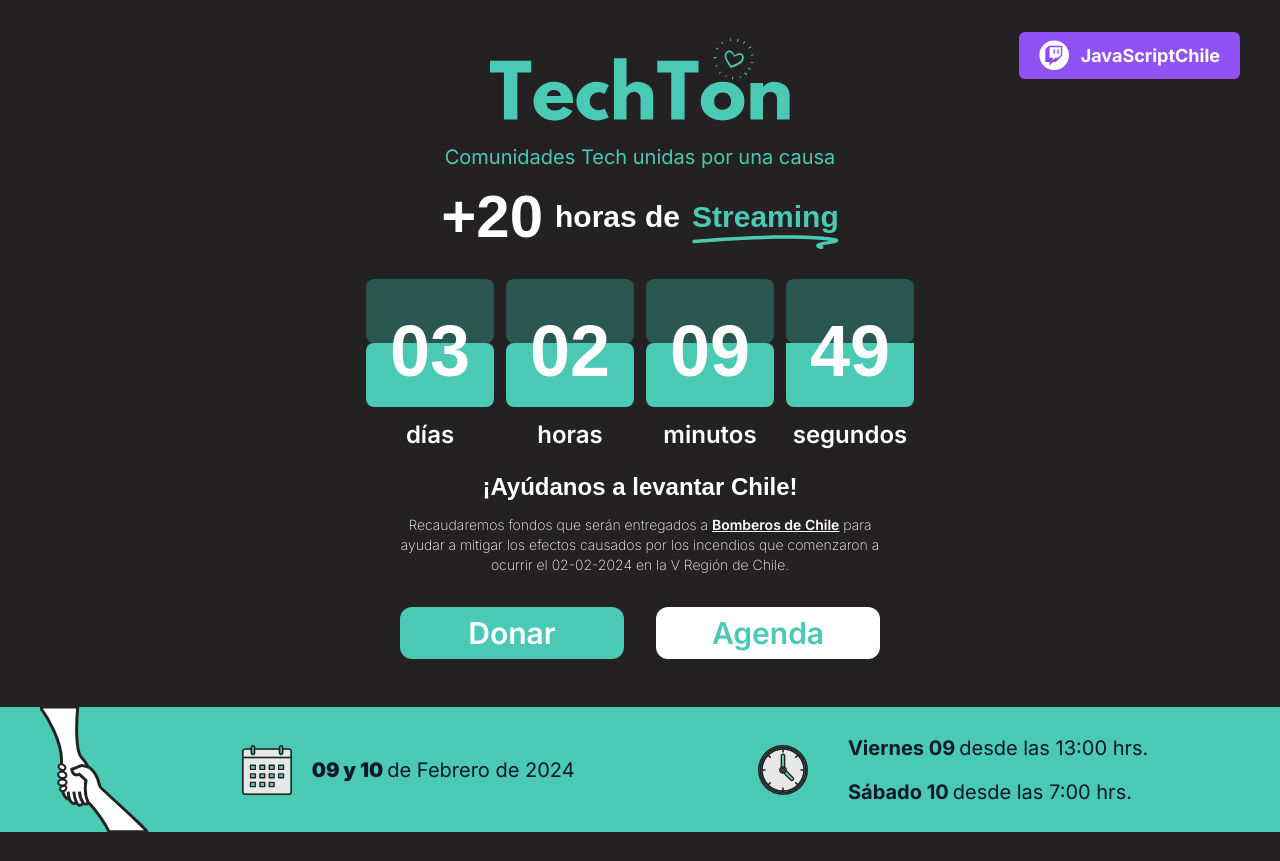
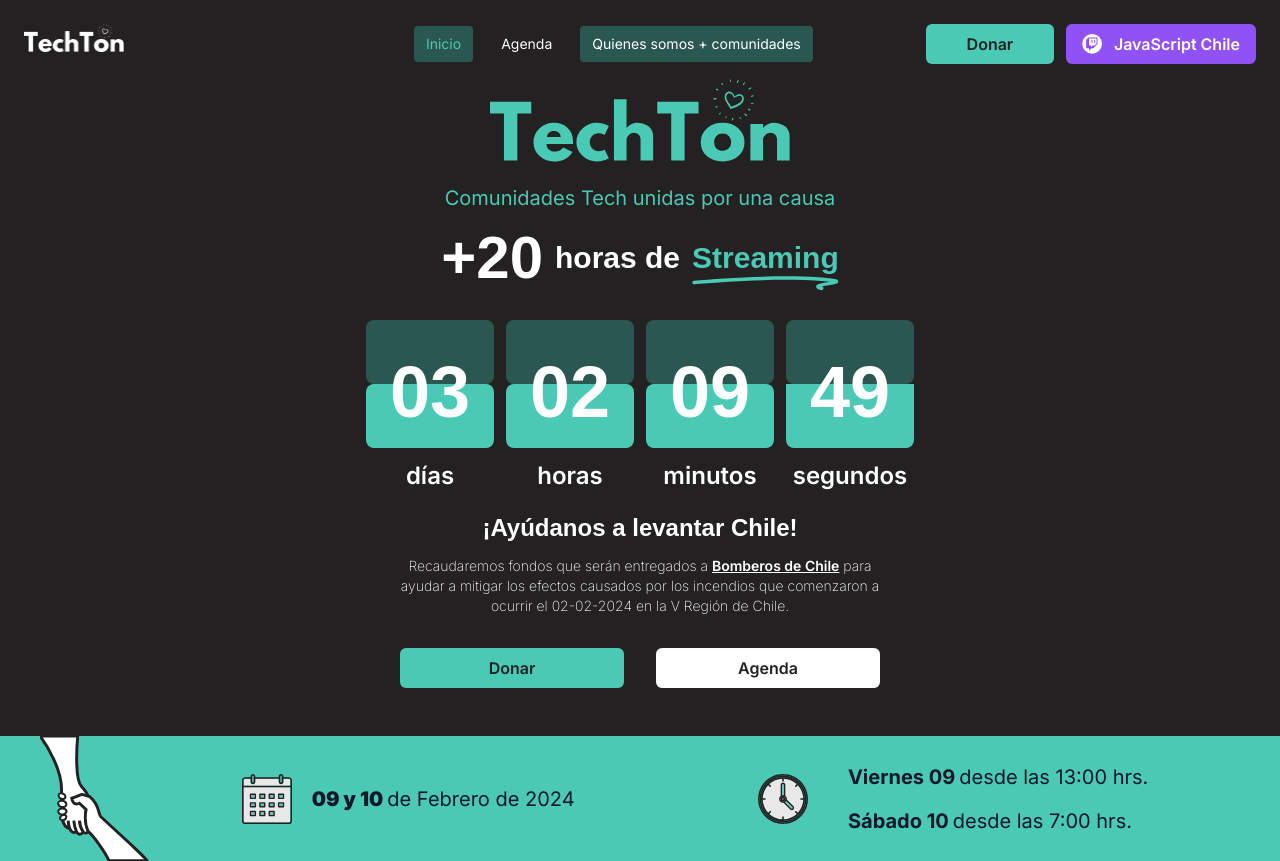
Before and after one commit to JSConfCL/TechTon-landing, a Next.js app: page / in a window 1280 px wide. Before the commit the page ends 832 px from the top, so only its background shows below. Built offline with nearby package versions, Linux system fonts and the light colour scheme; a web font is replaced by a local one.

Commit message:
feat: se agrega navbar

```diff
--- a/src/app/layout.js
+++ b/src/app/layout.js
@@ -2,8 +2,8 @@
 import { Inter, Kufam, MuseoModerno } from "next/font/google";
 
 import "./globals.css";
-import { TwitchButton } from "@/components/TwitchButton";
 import { Footer } from "@/components/Footer";
+import { Navbar } from "@/components/NavBar";
 
 const inter = Inter({
   subsets: ["latin"],
@@ -31,13 +31,9 @@
       lang="es"
       className={`${inter.variable} ${roboto_mono.variable} ${museo_moderno.variable}`}
     >
-      <body
-        className={`${inter.className} min-h-max bg-[#232121] text-white`}
-      >
-        <div className="hidden lg:block mt-8 mr-10">
-          <TwitchButton />
-        </div>
-        <main className="px-3 lg:px-64 pb-12 lg:-mt-16">{children}</main>
+      <body className={`${inter.className} min-h-max bg-[#232121] text-white`}>
+        <Navbar />
+        <main className="px-3 lg:px-64 pb-12 lg:-mt-8">{children}</main>
         <Footer />
       </body>
     </html>
--- a/src/components/Button/Button.js
+++ b/src/components/Button/Button.js
@@ -10,14 +10,18 @@
   onClick,
   children,
   variant = "primary",
+  classnames = "",
+  setDefaultMinWidth = true,
 }) => {
   let variantColors = "bg-primary";
 
-  if (variant === "secondary") variantColors = "bg-white text-primary";
+  if (variant === "secondary") variantColors = "bg-white";
 
-  if (variant === "tertiary") variantColors = "bg-secondary text-primary";
+  if (variant === "tertiary") variantColors = "bg-secondary";
 
-  const className = `min-w-40 md:min-w-56 ${variantColors} rounded-xl text-center px-4 py-2 text-2xl md:text-3xl font-semibold`;
+  const className = `${
+    setDefaultMinWidth ? "min-w-40 md:min-w-56" : ""
+  } ${variantColors} text-sm md:text-base text-custom-gray rounded-md text-center px-4 py-2 text-2xl md:text-3xl font-semibold transition-all ${classnames}`;
   if (href && target) {
     return (
       <a id={id} className={className} href={href} target={target}>
@@ -48,4 +52,6 @@
   onClick: PropTypes.func,
   children: PropTypes.node,
   variant: PropTypes.string,
+  classnames: PropTypes.string,
+  setDefaultMinWidth: PropTypes.bool,
 };
--- a/src/components/CountdownTimer.jsx
+++ b/src/components/CountdownTimer.jsx
@@ -81,7 +81,7 @@
           <Countdown date={fecha} renderer={renderer} zeroPadTime={2} />
         </div>
       ) : (
-        <div className="transform py-14 h-[240px] sm:h-[272px] md:h-[316px] flex justify-center items-center">
+        <div className="transform py-14 h-[148px] sm:h-[180px] md:h-[224px] flex justify-center items-center">
           <div className="border-t-transparent border-solid animate-spin rounded-full border-primary border-8 h-24 w-24"></div>
         </div>
       )}
--- /dev/null
+++ b/src/components/NavBar.jsx
@@ -0,0 +1,125 @@
+"use client";
+
+import { useState } from "react";
+import { Button } from "./Button";
+import Image from "next/image";
+import Link from "next/link";
+import { usePathname } from "next/navigation";
+
+export function Navbar() {
+  const [isNavbarOpen, setIsNavbarOpen] = useState(false);
+  const pathname = usePathname();
+
+  const handleHamburguer = () => setIsNavbarOpen(!isNavbarOpen);
+
+  return (
+    <nav className="flex items-center justify-between flex-wrap bg-[#232121] p-6">
+      <div className="lg:flex justify-between w-full ">
+        <div className="flex justify-between flex-wrap items-center lg:basis-96">
+          <div className="flex gap-1 flex-grow pb-3">
+            <button
+              className="flex items-center px-3 py-2 rounded text-white transition-all hover:text-primary lg:hidden"
+              onClick={handleHamburguer}
+            >
+              <svg
+                className="fill-current h-3 w-3"
+                viewBox="0 0 20 20"
+                xmlns="http://www.w3.org/2000/svg"
+              >
+                <title>Menu</title>
+                <path d="M0 3h20v2H0V3zm0 6h20v2H0V9zm0 6h20v2H0v-2z" />
+              </svg>
+            </button>
+            <div className="flex items-center flex-shrink-0 text-white mr-6">
+              <Link href="/">
+                <Image
+                  src="./techton-logo-white.png"
+                  alt="TechTon Logo"
+                  width={100}
+                  height={28}
+                />
+              </Link>
+            </div>
+          </div>
+          <Button
+            href="https://www.twitch.tv/javascriptchile"
+            target="_blank"
+            variant="primary"
+            classnames="bg-twitch text-white flex gap-3 lg:hidden hover:bg-[#a675f4] hover:scale-105 duration-300"
+            id="twitch-mb-btn"
+            setDefaultMinWidth={false}
+          >
+            <Image
+              src="./twitch_logo.svg"
+              alt="TechTon Logo"
+              width={20}
+              height={20}
+            />
+            Ver stream
+          </Button>
+        </div>
+
+        <div
+          className={`${
+            isNavbarOpen ? "block" : "hidden"
+          } w-full flex-grow lg:flex lg:items-center`}
+        >
+          <div className="text-sm lg:flex-grow lg:flex lg:justify-center">
+            <Link
+              href="/"
+              className={`block mt-4 lg:inline-block lg:mt-0 text-primary hover:text-white mr-4
+              transition-all px-3 py-2 rounded ${
+                pathname == "/" && "bg-secondary text-primary"
+              }`}
+            >
+              Inicio
+            </Link>
+            <Link
+              href="/agenda"
+              className={`block mt-4 lg:inline-block lg:mt-0 text-white hover:text-white mr-4 transition-all px-3 py-2 rounded ${
+                pathname == "/agenda" && "bg-secondary text-primary"
+              }`}
+            >
+              Agenda
+            </Link>
+            <Link
+              href="/"
+              className={`block mt-4 lg:inline-block lg:mt-0 text-white hover:text-white mr-4 transition-all px-3 py-2 rounded ${
+                pathname == "/" && "bg-secondary text-primary"
+              }`}
+            >
+              Quienes somos + comunidades
+            </Link>
+          </div>
+          <div className="flex gap-3">
+            <Button
+              href="/donar"
+              variant="primary"
+              classnames="inline-block mt-4 lg:mt-0 min-w-0 lg:min-w-32"
+              id="donar-btn"
+              setDefaultMinWidth={false}
+            >
+              Donar
+            </Button>
+            <Button
+              href="https://www.twitch.tv/javascriptchile"
+              target="_blank"
+              variant="primary"
+              classnames="bg-twitch text-white hidden gap-3 lg:flex hover:bg-[#a675f4] hover:scale-105 duration-300"
+              id="twitch-dk-btn"
+              setDefaultMinWidth={false}
+            >
+              <Image
+                src="./twitch_logo.svg"
+                alt="TechTon Logo"
+                width={20}
+                height={20}
+              />
+              JavaScript Chile
+            </Button>
+          </div>
+        </div>
+      </div>
+    </nav>
+  );
+}
--- a/tailwind.config.js
+++ b/tailwind.config.js
@@ -26,6 +26,8 @@
       colors: {
         primary: "#4ac9b4",
         secondary: "#2a5851",
+        "custom-gray": "#232121",
+        twitch: "#9052F4",
       },
     },
   },
```
Also changed, not shown: public/techton-logo-white.png (added), 1 other file (tests, documents, lock files or other folders).
